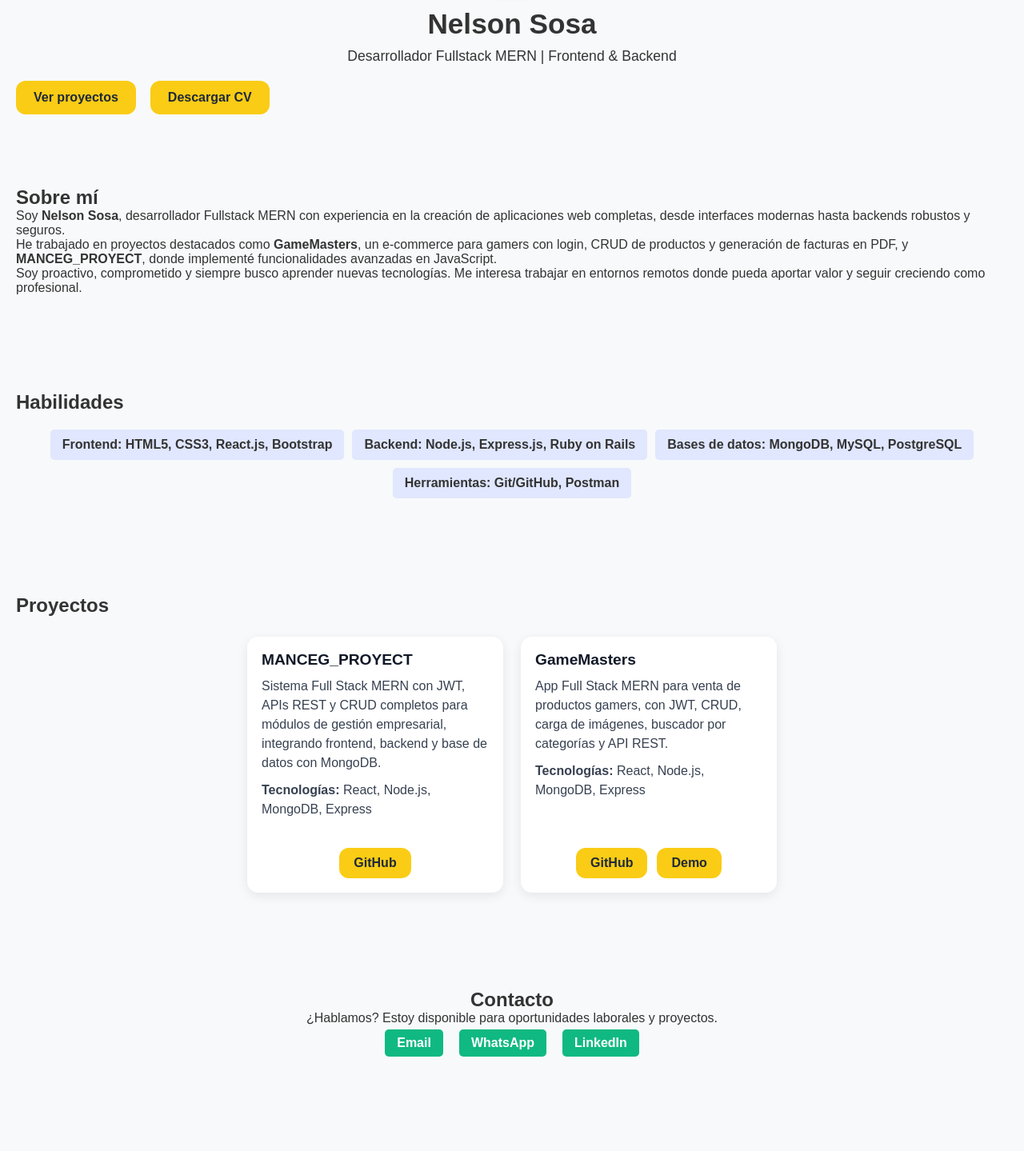
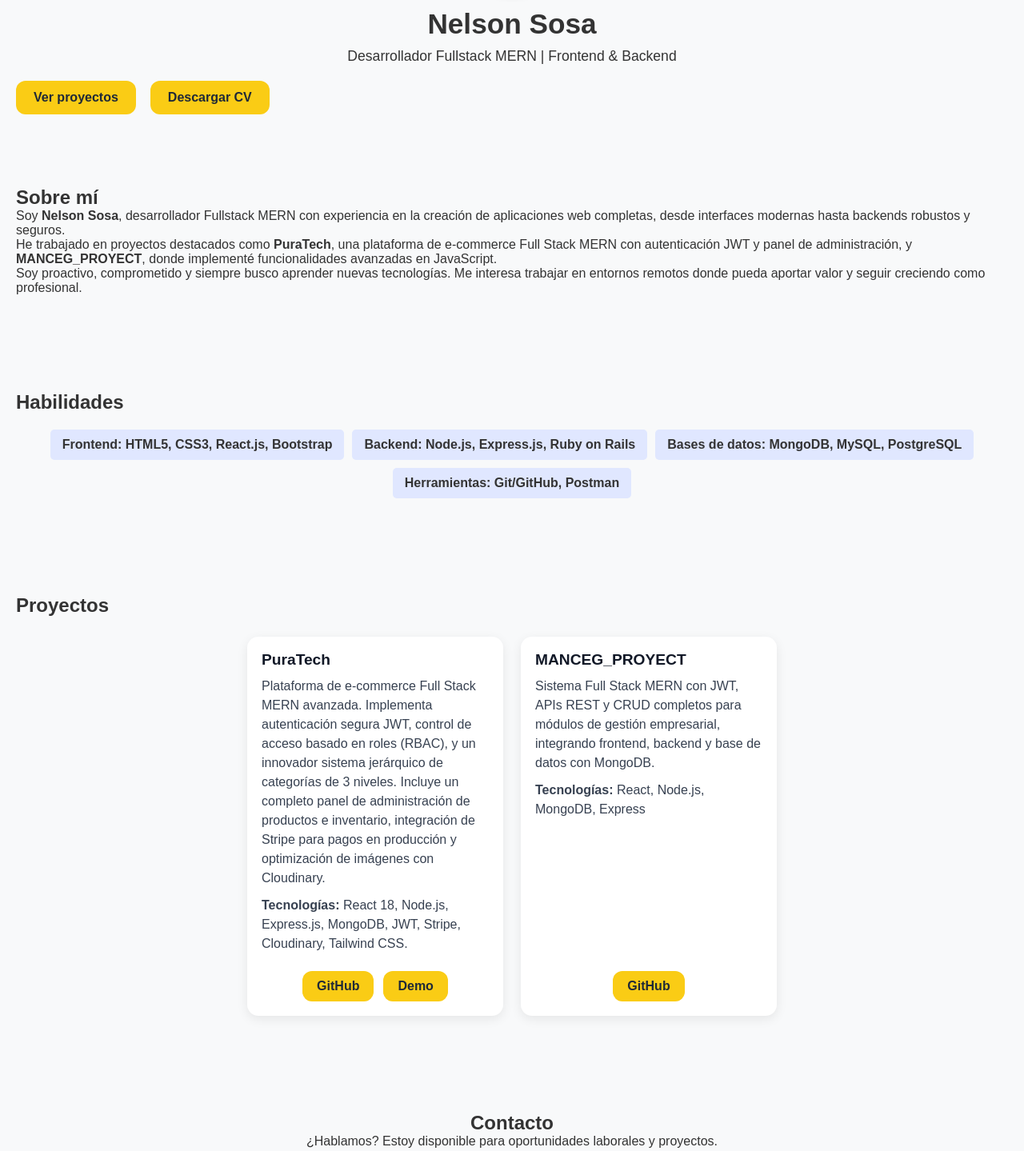
Before and after one commit to Nelson-Sosa/portfolio, a React (Vite) app in the folder portfolio/: page / in a window 1280 px wide. Shown: the part 282-1721 px from the top of the page at 80% size. Before the commit the page ends 1668 px from the top, so only its background shows below. Built offline with nearby package versions, Linux system fonts and the light colour scheme.

Commit message:
feat: add About and Projects components to portfolio site

```diff
--- a/portfolio/src/components/About.jsx
+++ b/portfolio/src/components/About.jsx
@@ -9,7 +9,7 @@ const About = () => {
         Soy <strong>Nelson Sosa</strong>, desarrollador Fullstack MERN con experiencia en la creación de aplicaciones web completas, desde interfaces modernas hasta backends robustos y seguros.
       </p>
       <p>
-        He trabajado en proyectos destacados como <strong>GameMasters</strong>, un e-commerce para gamers con login, CRUD de productos y generación de facturas en PDF, y <strong>MANCEG_PROYECT</strong>, donde implementé funcionalidades avanzadas en JavaScript.
+        He trabajado en proyectos destacados como <strong>PuraTech</strong>, una plataforma de e-commerce Full Stack MERN con autenticación JWT y panel de administración, y <strong>MANCEG_PROYECT</strong>, donde implementé funcionalidades avanzadas en JavaScript.
       </p>
       <p>
         Soy proactivo, comprometido y siempre busco aprender nuevas tecnologías. Me interesa trabajar en entornos remotos donde pueda aportar valor y seguir creciendo como profesional.
--- a/portfolio/src/components/Projects.jsx
+++ b/portfolio/src/components/Projects.jsx
@@ -1,21 +1,19 @@
 import React from "react";
 
 const projects = [
-    {
+  {
+    name: "PuraTech",
+    description: "Plataforma de e-commerce Full Stack MERN avanzada. Implementa autenticación segura JWT, control de acceso basado en roles (RBAC), y un innovador sistema jerárquico de categorías de 3 niveles. Incluye un completo panel de administración de productos e inventario, integración de Stripe para pagos en producción y optimización de imágenes con Cloudinary.",
+    tech: "React 18, Node.js, Express.js, MongoDB, JWT, Stripe, Cloudinary, Tailwind CSS.",
+    github: "https://github.com/Nelson-Sosa/PuraTech",
+    demo: "https://puratech-store.vercel.app/"
+  },
+  {
     name: "MANCEG_PROYECT",
     description: "Sistema Full Stack MERN con JWT, APIs REST y CRUD completos para módulos de gestión empresarial, integrando frontend, backend y base de datos con MongoDB.",
     tech: "React, Node.js, MongoDB, Express",
-    github: "https://github.com/Nelson-Sosa/MANCEG_PROYECT",
-    //demo: "#"
-  },
-  {
-    name: "GameMasters",
-    description: "App Full Stack MERN para venta de productos gamers, con JWT, CRUD, carga de imágenes, buscador por categorías y API REST.",
-    tech: "React, Node.js, MongoDB, Express",
-    github: "https://github.com/Nelson-Sosa/GameMasters",
-    demo: "https://gamemasters-aqha.onrender.com" // si tienes demo online
+    github: "https://github.com/Nelson-Sosa/MANCEG_PROYECT"
   }
-
 ];
 
 const Projects = () => {
```
